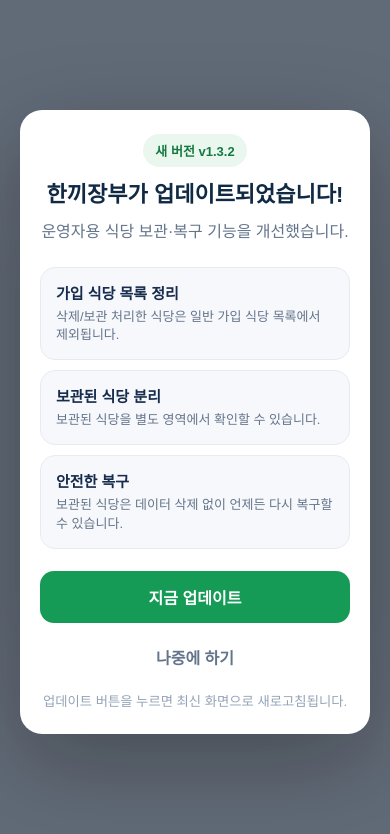
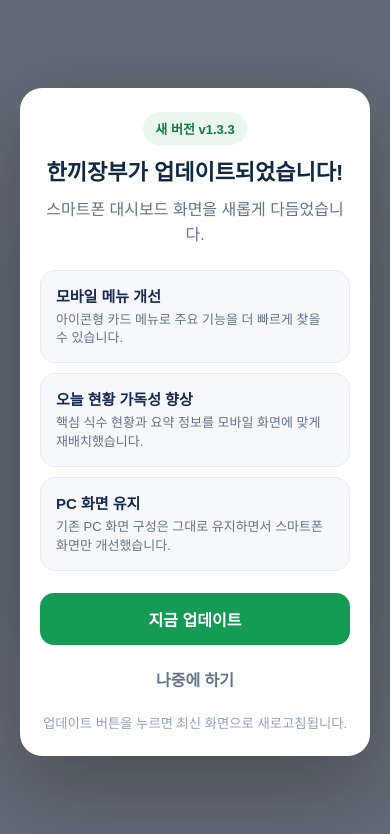
Before and after one commit to profile2018/hankki-jangbu, a Next.js app: page / in a window 390 px wide. Shown: the top 834 px of the page. Built offline with nearby package versions, Linux system fonts and the light colour scheme; no server answers.

Commit message:
Announce mobile dashboard redesign

```diff
--- a/app/UpdateNotice.js
+++ b/app/UpdateNotice.js
@@ -2,7 +2,7 @@
 
 import { useEffect, useState } from "react";
 
-const VERSION = "1.3.2";
+const VERSION = "1.3.3";
 const STORAGE_KEY = "hankki-jangbu-version";
 
 export default function UpdateNotice() {
@@ -31,11 +31,11 @@
       <section className="update-card">
         <div className="update-badge">새 버전 v{VERSION}</div>
         <h2 id="update-title">한끼장부가 업데이트되었습니다!</h2>
-        <p className="update-lead">운영자용 식당 보관·복구 기능을 개선했습니다.</p>
+        <p className="update-lead">스마트폰 대시보드 화면을 새롭게 다듬었습니다.</p>
         <div className="update-items">
-          <div><strong>가입 식당 목록 정리</strong><span>삭제/보관 처리한 식당은 일반 가입 식당 목록에서 제외됩니다.</span></div>
-          <div><strong>보관된 식당 분리</strong><span>보관된 식당을 별도 영역에서 확인할 수 있습니다.</span></div>
-          <div><strong>안전한 복구</strong><span>보관된 식당은 데이터 삭제 없이 언제든 다시 복구할 수 있습니다.</span></div>
+          <div><strong>모바일 메뉴 개선</strong><span>아이콘형 카드 메뉴로 주요 기능을 더 빠르게 찾을 수 있습니다.</span></div>
+          <div><strong>오늘 현황 가독성 향상</strong><span>핵심 식수 현황과 요약 정보를 모바일 화면에 맞게 재배치했습니다.</span></div>
+          <div><strong>PC 화면 유지</strong><span>기존 PC 화면 구성은 그대로 유지하면서 스마트폰 화면만 개선했습니다.</span></div>
         </div>
         <button type="button" className="update-now" onClick={applyUpdate}>지금 업데이트</button>
         <button type="button" className="update-later" onClick={later}>나중에 하기</button>
```
